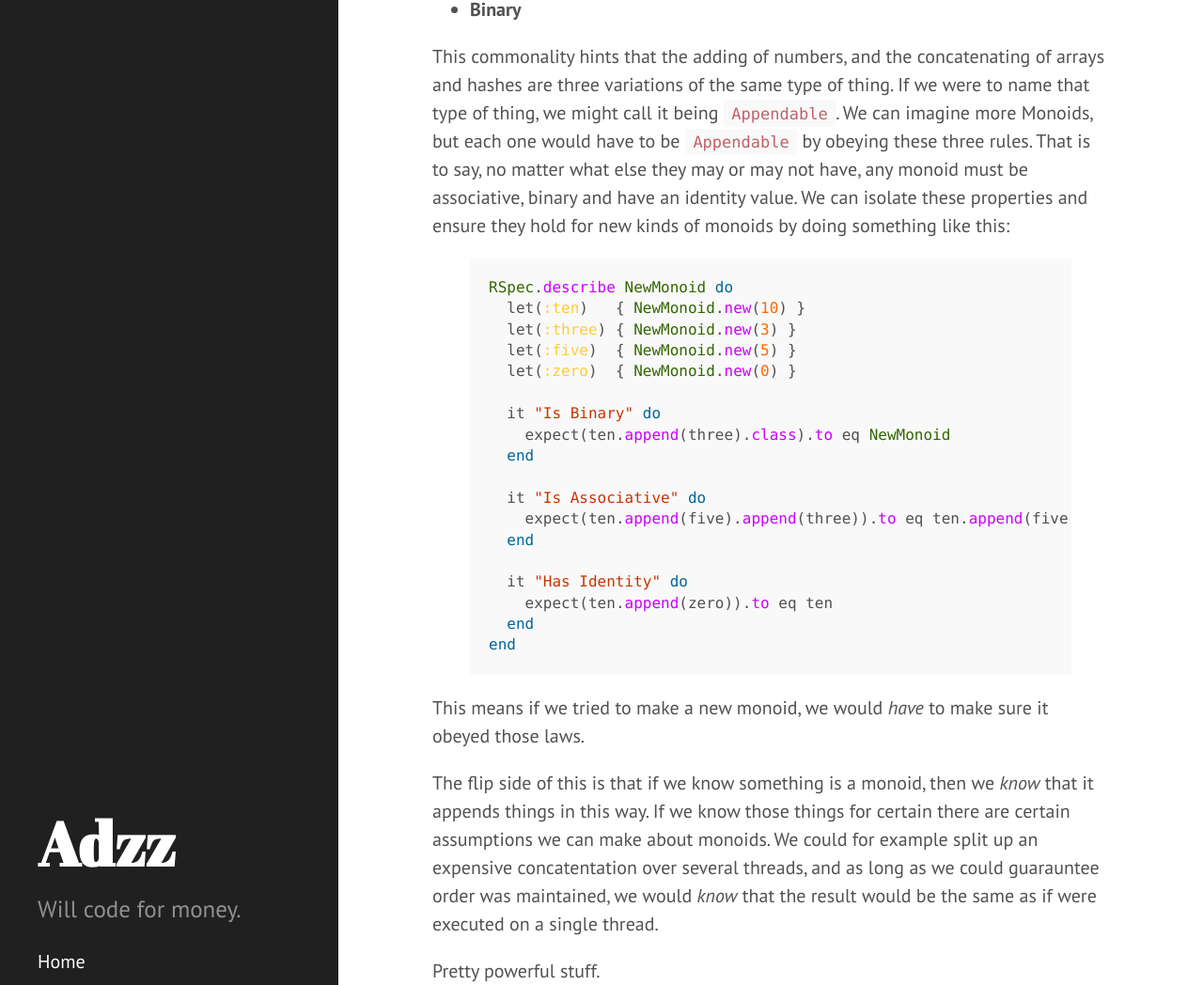
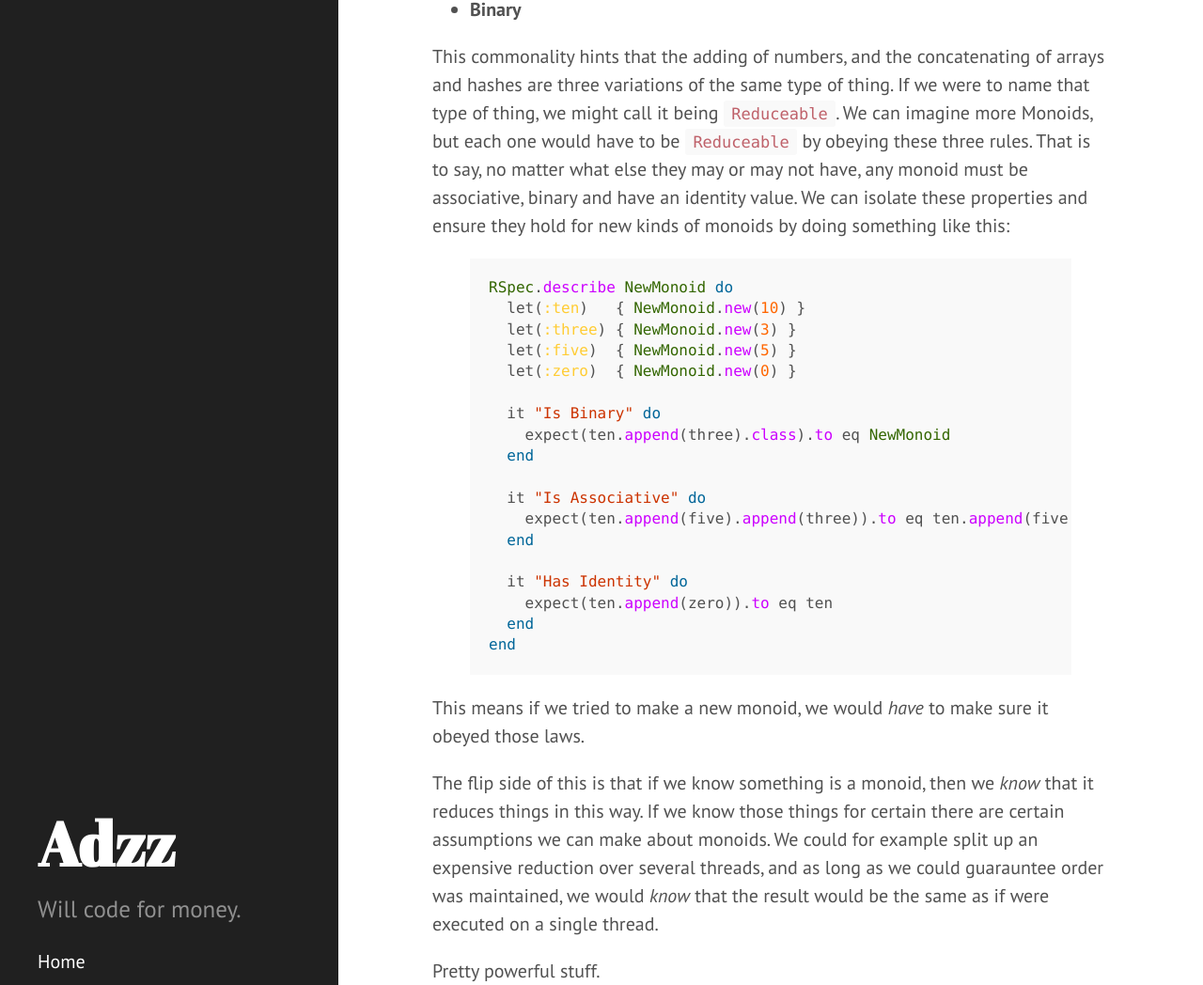
Before and after one commit to Adzz/adzz.github.io, a Jekyll site: the page built from _posts/2017-10-05-category-theory-for-programmers-part-1-monoids.html, in a window 1280 px wide and 1400 px high, scrolled down 6550 px. Shown: the part 149-1197 px from the top of the window at 94% size. Built offline with Jekyll 4.4.1, drawn with Linux system fonts in a browser that asks for light colours; Markdown is read by kramdown in place of the engine named in the settings; comment, search, counter and statistics services are not loaded.

Commit message:
Category theory posts (#15)
* nearly finishd monoids post

* monoids post finished

* fix

```diff
--- a/_posts/2017-10-05-category-theory-for-programmers-part-1-monoids.html
+++ b/_posts/2017-10-05-category-theory-for-programmers-part-1-monoids.html
@@ -234,7 +234,7 @@ a.merge(c).merge(e) == {a: :b, c: :d, e: :f}
 </ul>
 
 <p>
-   This commonality hints that the adding of numbers, and the concatenating of arrays and hashes are three variations of the same type of thing. If we were to name that type of thing, we might call it being <code>Appendable</code>. We can imagine more Monoids, but each one would have to be <code>Appendable</code> by obeying these three rules. That is to say, no matter what else they may or may not have, any monoid must be associative, binary and have an identity value. We can isolate these properties and ensure they hold for new kinds of monoids by doing something like this:
+   This commonality hints that the adding of numbers, and the concatenating of arrays and hashes are three variations of the same type of thing. If we were to name that type of thing, we might call it being <code>Reduceable</code>. We can imagine more Monoids, but each one would have to be <code>Reduceable</code> by obeying these three rules. That is to say, no matter what else they may or may not have, any monoid must be associative, binary and have an identity value. We can isolate these properties and ensure they hold for new kinds of monoids by doing something like this:
 </p>
 
 {% highlight ruby  %}
@@ -261,6 +261,6 @@ end
   This means if we tried to make a new monoid, we would <em>have</em> to make sure it obeyed those laws.
 </p>
 <p>
-  The flip side of this is that if we know something is a monoid, then we <em>know</em> that it appends things in this way. If we know those things for certain there are certain assumptions we can make about monoids. We could for example split up an expensive concatentation over several threads, and as long as we could guarauntee order was maintained, we would <em>know</em> that the result would be the same as if were executed on a single thread.
+  The flip side of this is that if we know something is a monoid, then we <em>know</em> that it reduces things in this way. If we know those things for certain there are certain assumptions we can make about monoids. We could for example split up an expensive reduction over several threads, and as long as we could guarauntee order was maintained, we would <em>know</em> that the result would be the same as if were executed on a single thread.
 </p>
 <p>Pretty powerful stuff.</p>
```
